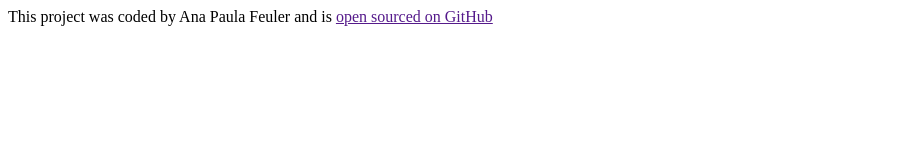
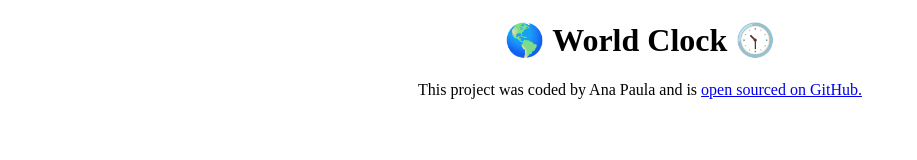
Before and after one commit to zanibao/world-clock, a plain HTML site: page index.html in a window 1280 px wide. Shown: the whole page, without its empty margins (0-917 px from the left). Drawn offline with Linux system fonts and the light colour scheme.

Commit message:
added structure

```diff
--- a/index.html
+++ b/index.html
@@ -4,12 +4,17 @@
     <meta charset="UTF-8" />
     <meta http-equiv="X-UA-Compatible" content="IE=edge" />
     <meta name="viewport" content="width=device-width, initial-scale=1.0" />
+    <link rel="stylesheet" href="styles.css" />
     <title>World Clock</title>
   </head>
   <body>
+    <h1>🌎 World Clock 🕥</h1>
     <footer>
-      This project was coded by Ana Paula Feuler and is
-      <a href="" target="_blank">open sourced on GitHub</a>
+      This project was coded by Ana Paula and is
+      <a href="https://github.com/zanibao/world-clock" target="_blank"
+        >open sourced on GitHub.</a
+      >
     </footer>
+    <script src="index.js"></script>
   </body>
 </html>
--- a/styles.css
+++ b/styles.css
@@ -0,0 +1,3 @@
+body {
+    text-align: center;
+}
```
